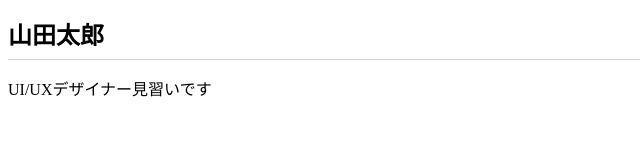
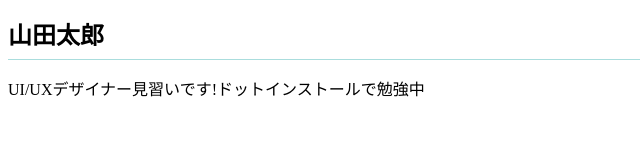
Before and after one commit to Yoshimune215234/dotinstall.github.io, a plain HTML site: page index.html in a window 1280 px wide. Shown: the whole page, without its empty margins (0-640 px from the left). Drawn offline with Linux system fonts and the light colour scheme; files that its build step writes are made by us from their sources.

Commit message:
Add files via upload

```diff
--- a/index.html
+++ b/index.html
@@ -9,6 +9,6 @@
 </head>
 <body>
   <h1>山田太郎</h1>
-  <p>UI/UXデザイナー見習いです</p>
+  <p>UI/UXデザイナー見習いです!ドットインストールで勉強中</p>
 </body>
 </html>
```
